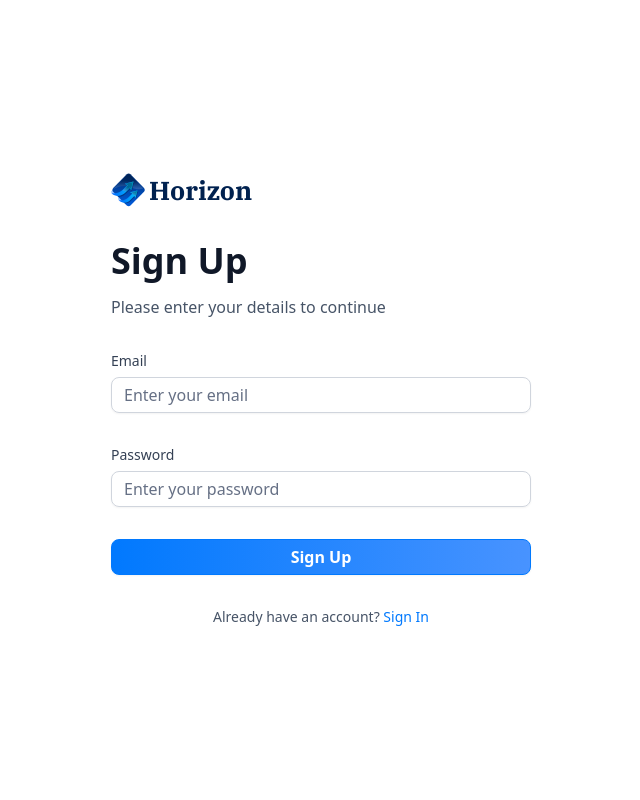
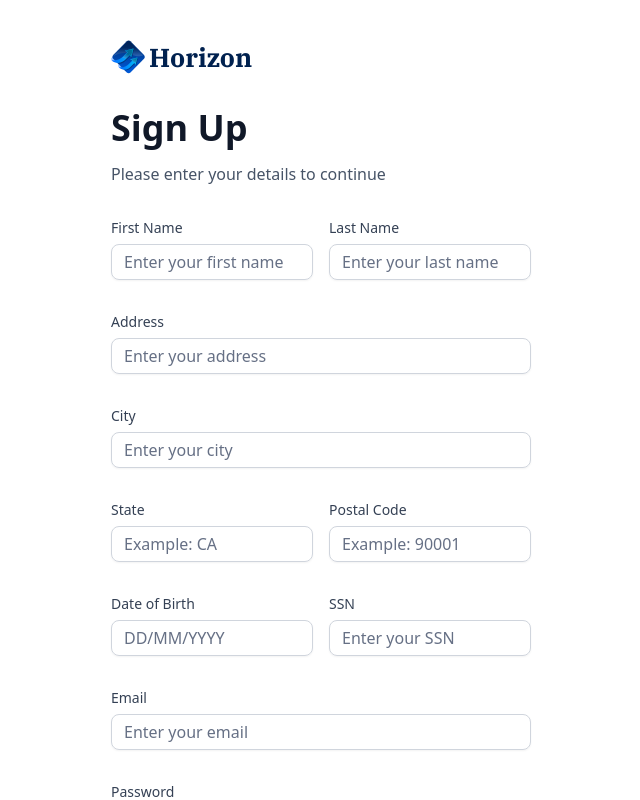
Before and after one commit to khoinguyenpham04/bankingapp, a Next.js app: page /sign-up in a window 1280 px wide. Shown: the top 800 px of the page, without its empty margins (319-959 px from the left). Built offline with nearby package versions, Linux system fonts and the light colour scheme.

Commit message:
Added new custom inputs for sign up page

```diff
--- a/components/AuthForm.tsx
+++ b/components/AuthForm.tsx
@@ -21,15 +21,21 @@
 import CustomInput from './CustomInput';
 import { Loader2 } from 'lucide-react';
 import { authFormSchema } from '@/lib/utils';
+import { Sign } from 'crypto';
+import SignUp from '@/app/(auth)/sign-up/page';
+import { useRouter } from 'next/navigation';
 
 
 const AuthForm = ({ type }: { type: string}) => {
+    const router = useRouter();
     const [user, setUser] = useState(null);
     const [isLoading, setIsLoading] = useState(false);
 
+    const formSchema = authFormSchema(type);
+
     // 1. Define your form.
-    const form = useForm<z.infer<typeof authFormSchema>>({
-        resolver: zodResolver(authFormSchema),
+    const form = useForm<z.infer<typeof formSchema>>({
+        resolver: zodResolver(formSchema),
         defaultValues: {
             email: "",
             password: "",
@@ -37,12 +43,34 @@
     })
 
     // 2. Define a submit handler.
-    function onSubmit(values: z.infer<typeof authFormSchema>) {
-        // Do something with the form values.
-        // ✅ This will be type-safe and validated.
+    const onSubmit = async (data: z.infer<typeof formSchema>) => {
         setIsLoading(true);
-        console.log(values)
-        setIsLoading(false);
+
+        try {
+            //sign up with appwrite and create plaid token
+
+            if( type === 'sign-up') {
+                // const newUser = await signUp(data);
+
+                // setUser(newUser);
+            }
+
+            if( type === 'sign-in') {
+            //     const response = await SignIn({
+            //         email: data.email,
+            //         password: data.password
+            //     })
+
+            //     if (response) {
+            //         router.push('/');
+            // }
+            }
+
+        } catch (error) {
+            console.log(error);
+        } finally {
+            setIsLoading(false);
+        }
     }
 
     return (
@@ -84,6 +112,48 @@
                 <>
                     <Form {...form}>
                         <form onSubmit={form.handleSubmit(onSubmit)} className="space-y-8">
+                            {type === 'sign-up' && (
+                                <>
+                                    <div className="flex gap-4">
+                                        <CustomInput
+                                            control = {form.control} name={"firstName"} label={"First Name"} placeholder={"Enter your first name"}
+                                        />
+
+                                        <CustomInput
+                                            control = {form.control} name={"lastName"} label={"Last Name"} placeholder={"Enter your last name"}
+                                        />
+                                    </div>
+
+                                    <CustomInput
+                                        control = {form.control} name={"address1"} label={"Address"} placeholder={"Enter your address"}
+                                    />
+
+                                    <CustomInput
+                                        control = {form.control} name={"city"} label={"City"} placeholder={"Enter your city"}
+                                    />
+
+                                    <div className="flex gap-4">
+                                        <CustomInput
+                                            control = {form.control} name={"state"} label={"State"} placeholder={"Example: CA"}
+                                        />
+
+                                        <CustomInput
+                                            control = {form.control} name={"postalCode"} label={"Postal Code"} placeholder={"Example: 90001"}
+                                        />
+                                    </div>
+
+                                    <div className="flex gap-4">
+                                        <CustomInput
+                                            control = {form.control} name={"dateOfBirth"} label={"Date of Birth"} placeholder={"DD/MM/YYYY"}
+                                        />
+
+                                        <CustomInput
+                                            control = {form.control} name={"ssn"} label={"SSN"} placeholder={"Enter your SSN"}
+                                        />
+                                    </div>
+                                </>
+                            )}
+
                             <CustomInput
                                 control = {form.control} name={"email"} label={"Email"} placeholder={"Enter your email"}
                             />
--- a/components/CustomInput.tsx
+++ b/components/CustomInput.tsx
@@ -6,10 +6,12 @@
 import { z } from 'zod'
 import { authFormSchema } from '@/lib/utils'
 
+const formSchema = authFormSchema("sign-up");
+
 
 interface CustomInput {
-    control: Control<z.infer<typeof authFormSchema>>,
-    name: FieldPath<z.infer<typeof authFormSchema>>,
+    control: Control<z.infer<typeof formSchema>>,
+    name: FieldPath<z.infer<typeof formSchema>>,
     label: string,
     placeholder: string
 }
--- a/lib/utils.ts
+++ b/lib/utils.ts
@@ -195,7 +195,18 @@
   return date > twoDaysAgo ? "Processing" : "Success";
 };
 
-export const authFormSchema = z.object({
+export const authFormSchema = (type: string) => z.object({
+  //sign-up
+  firstName:type === 'sign-in' ? z.string().optional() : z.string().min(3),
+  lastName:type === 'sign-in' ? z.string().optional() : z.string().min(3),
+  address1:type === 'sign-in' ? z.string().optional() : z.string().max(50),
+  state:type === 'sign-in' ? z.string().optional() : z.string().max(3),
+  postalCode:type === 'sign-in' ? z.string().optional() : z.string().min(3),
+  dateOfBirth:type === 'sign-in' ? z.string().optional() : z.string().min(3),
+  ssn:type === 'sign-in' ? z.string().optional() : z.string().min(3),
+  city:type === 'sign-in' ? z.string().optional() : z.string().min(3),
+  //both
   email: z.string().email(),
   password: z.string().min(8),
+
 });
```
